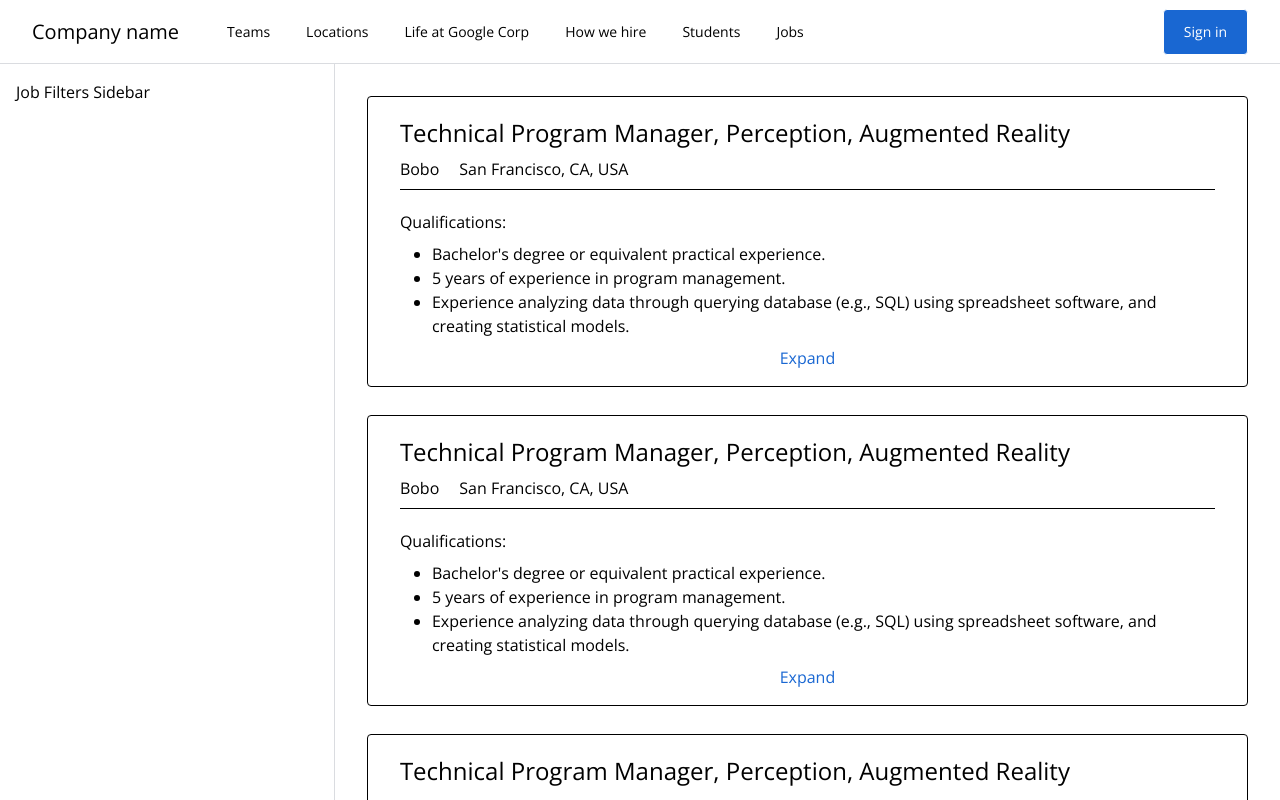
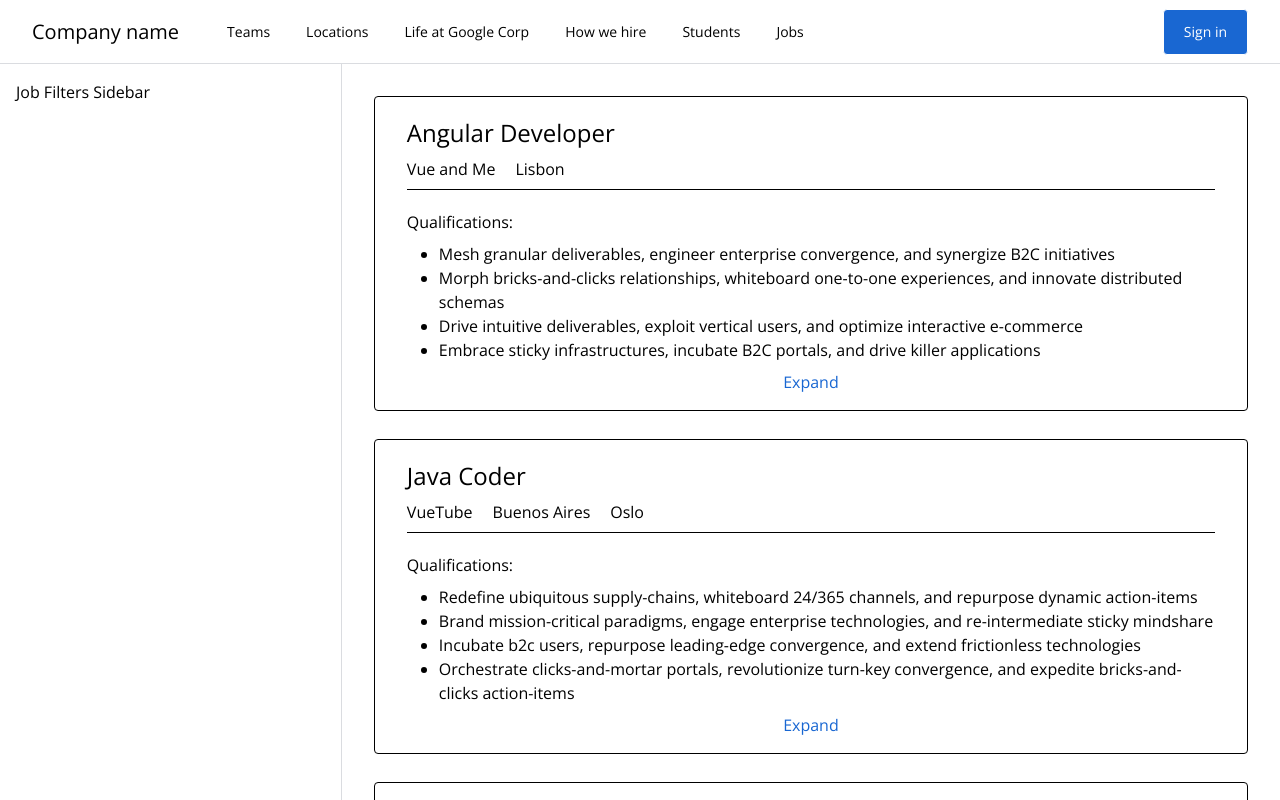
Before and after one commit to ngohungphuc/learning-vue-java, a Vue app in the folder job-search/: page /#/jobs/results in a window 1280 px wide. Shown: the top 800 px of the page. Built offline with nearby package versions, Linux system fonts and the light colour scheme; data requests are answered from the project's data file.

Commit message:
add test

```diff
--- a/job-search/src/components/JobResults/JobListing.vue
+++ b/job-search/src/components/JobResults/JobListing.vue
@@ -5,15 +5,19 @@
       class="mx-auto block rounded border border-solid border-brand-gray-2 bg-white hover:shadow-gray"
     >
       <div class="mx-8 border-b border-solid border-brand-gray-2 pb-2 pt-5">
-        <h2 class="mb-2 text-2xl">Technical Program Manager, Perception, Augmented Reality</h2>
+        <h2 class="mb-2 text-2xl">{{ job.title }}</h2>
 
         <div class="flex flex-row align-middle">
           <div class="mr-5">
-            <span>Bobo</span>
+            <span>{{ job.organization }}</span>
           </div>
 
           <div>
-            <span>San Francisco, CA, USA</span>
+            <ul>
+              <li v-for="location in job.locations" :key="location" class="mr-5 inline-block">
+                <span>{{ location }}</span>
+              </li>
+            </ul>
           </div>
         </div>
       </div>
@@ -23,11 +27,8 @@
           <h3 class="mb-2 mt-1">Qualifications:</h3>
           <div>
             <ul class="list-disc pl-8">
-              <li>Bachelor's degree or equivalent practical experience.</li>
-              <li>5 years of experience in program management.</li>
-              <li>
-                Experience analyzing data through querying database (e.g., SQL) using spreadsheet
-                software, and creating statistical models.
+              <li v-for="qualification in job.minimumQualifications" :key="qualification">
+                {{ qualification }}
               </li>
             </ul>
           </div>
```
Also changed, not shown: 2 other files (tests, documents, lock files or other folders).
